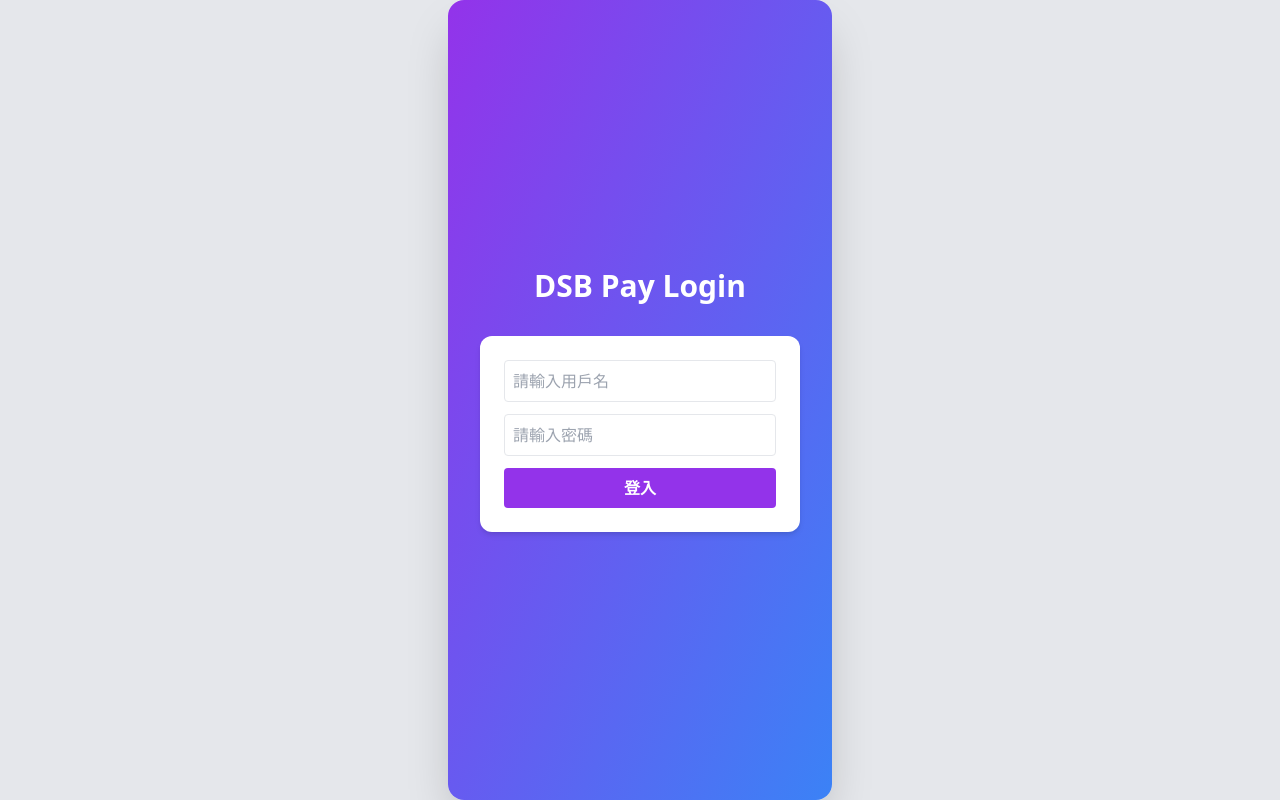
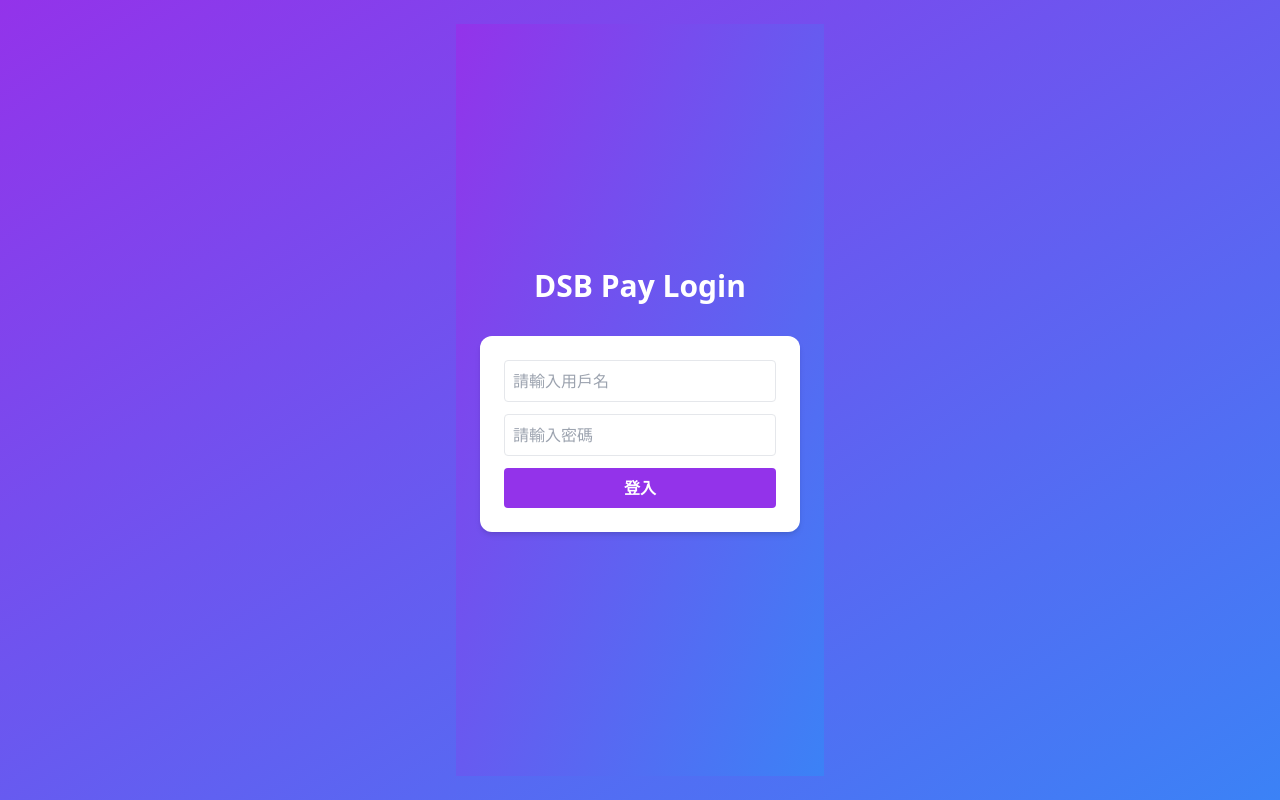
Before and after one commit to JeffereyWu-AI/my-loan-app, a React (Create React App) app: page / in a window 1280 px wide. Built offline with nearby package versions, Linux system fonts and the light colour scheme.

Commit message:
fourth commit

```diff
--- a/src/App.js
+++ b/src/App.js
@@ -315,21 +315,6 @@ const LoanDetailsScreen = ({ onConfirm, user }) => {
   );
 };
 
-/**
- * 處理中頁面
- */
-// const ProcessingScreen = ({ processingStep }) => {
-//   return (
-//     <div className="h-full flex flex-col items-center justify-center p-4">
-//       {processingStep !== '貸款已批核' ? (
-//         <IconSpinner className="h-12 w-12 text-purple-600" />
-//       ) : (
-//         <IconCheckCircle className="h-12 w-12 text-green-500" />
-//       )}
-//       <p className="text-lg font-semibold text-gray-700 mt-6">{processingStep}</p>
-//     </div>
-//   );
-// };
 
 /**
  * 處理中頁面
@@ -517,29 +502,6 @@ export default function App() {
     );
   };
 
-  // // 處理異步流程
-  // useEffect(() => {
-  //   if (currentScreen === 'Processing') {
-  //     // 模擬異步操作
-  //     setProcessingStep('TU 信貸記錄檢查中...');
-  //     const timer1 = setTimeout(() => {
-  //       setProcessingStep('貸款處理中...');
-  //     }, 2000);
-  //     const timer2 = setTimeout(() => {
-  //       setProcessingStep('貸款已批核');
-  //     }, 4000);
-  //     const timer3 = setTimeout(() => {
-  //       setCurrentScreen('LoanConfirm');
-  //     }, 5000);
-
-  //     // 清除定時器
-  //     return () => {
-  //       clearTimeout(timer1);
-  //       clearTimeout(timer2);
-  //       clearTimeout(timer3);
-  //     };
-  //   }
-  // }, [currentScreen]);
 
   // 處理批核邏輯
   useEffect(() => {
@@ -606,21 +568,6 @@ export default function App() {
   };
 
 
-  // // 渲染當前屏幕
-  // const renderScreen = () => {
-  //   switch (currentScreen) {
-  //     case 'Home':
-  //       return <HomeScreen onTopUp={handleTopUp} balance={balance} />;
-  //     case 'LoanDetails':
-  //       return <LoanDetailsScreen onConfirm={handleConfirmLoan} />;
-  //     case 'Processing':
-  //       return <ProcessingScreen processingStep={processingStep} />;
-  //     case 'LoanConfirm':
-  //       return <LoanConfirmScreen amount={selectedLoanAmount} onConfirm={handleFinalConfirm} onCancel={handleCancelLoan} />;
-  //     default:
-  //       return <HomeScreen onTopUp={handleTopUp} balance={balance} />;
-  //   }
-  // };
 
   // 渲染主內容
   const renderScreen = () => {
@@ -649,6 +596,13 @@ export default function App() {
   return (
     // 模擬手機外框和屏幕
     <div className="flex justify-center items-center h-screen bg-gray-200">
+    {/* ✅ 根據是否為登入畫面動態修改樣式 */}
+    {currentScreen === 'Login' ? (
+      // 登入時 — 直接全屏顯示，沒有圓角、沒有邊框效果
+      <div className="w-full h-full bg-gradient-to-br from-purple-600 to-blue-500 flex flex-col justify-center items-center text-white p-6">
+        {renderScreen()}
+      </div>
+    ) : (
       <div className="w-full max-w-sm h-full max-h-[850px] bg-gray-100 shadow-2xl rounded-2xl overflow-hidden relative flex flex-col">
         {/* 屏幕內容 */}
         <div className="flex-1 overflow-hidden relative">
@@ -690,6 +644,7 @@ export default function App() {
           onSelectLoan={handleSelectLoan}
         />
       </div>
+    )}
     </div>
   );
 }
```
